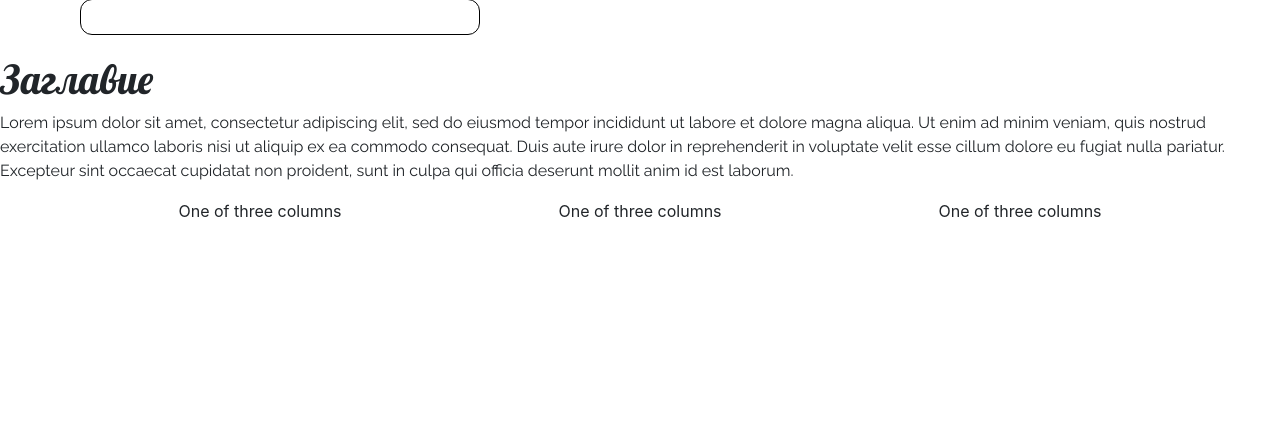
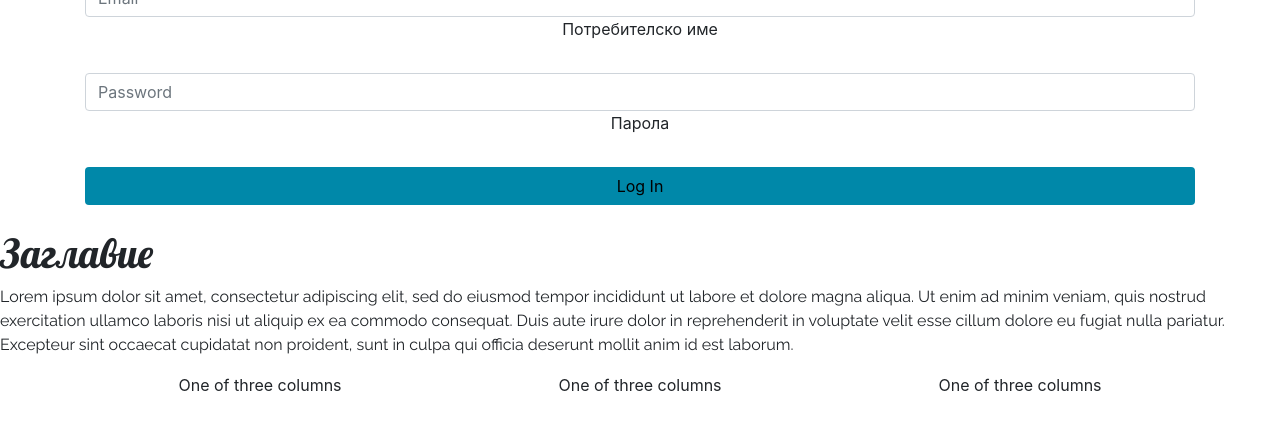
Before and after one commit to thristovaa/talentFactory, a PHP site: page / in a window 1280 px wide. Shown: the part 231-676 px from the top of the page. Run offline with PHP 8.4, Linux system fonts and the light colour scheme; some libraries are stand-ins or nearby versions.

Commit message:
login php

```diff
--- a/index.php
+++ b/index.php
@@ -21,9 +21,17 @@
             <a href="#" class="cta"><button type="button" class="btn">Login</button></a>
         </header>
         <div class="container">
-            <div class="form-row">
-                <input type="text" name="input" id="input">
-            </div>
+            <form action="./includes/login.php" class="text-start mb-3" method="post">
+              <div class="form-floating mb-4">
+                <input type="text" class="form-control" placeholder="Email" name="username" id="loginEmail">
+                <label for="loginUsername">Потребителско име</label>
+              </div>
+              <div class="form-floating mb-4">
+                <input type="password" class="form-control" placeholder="Password" name="password" id="loginPassword">
+                <label for="loginPassword">Парола</label>
+              </div>
+              <button class="btn btn-soft-peach rounded-pill me-1 btn-login w-100 mb-2" name="login" type="submit">Log In</button>
+            </form>
         </div>
         <h1 style="font-family: 'Lobster', cursive;">Заглавие</h1>
         <p style="font-family: 'Raleway', sans-serif;">Lorem ipsum dolor sit amet, consectetur adipiscing elit, sed do eiusmod tempor incididunt ut labore et dolore magna aliqua. Ut enim ad minim veniam, quis nostrud exercitation ullamco laboris nisi ut aliquip ex ea commodo consequat. Duis aute irure dolor in reprehenderit in voluptate velit esse cillum dolore eu fugiat nulla pariatur. Excepteur sint occaecat cupidatat non proident, sunt in culpa qui officia deserunt mollit anim id est laborum.</p>
```
Also changed, not shown: includes/db.php (added, +9 -0 lines), includes/login.php (added, +42 -0 lines).
